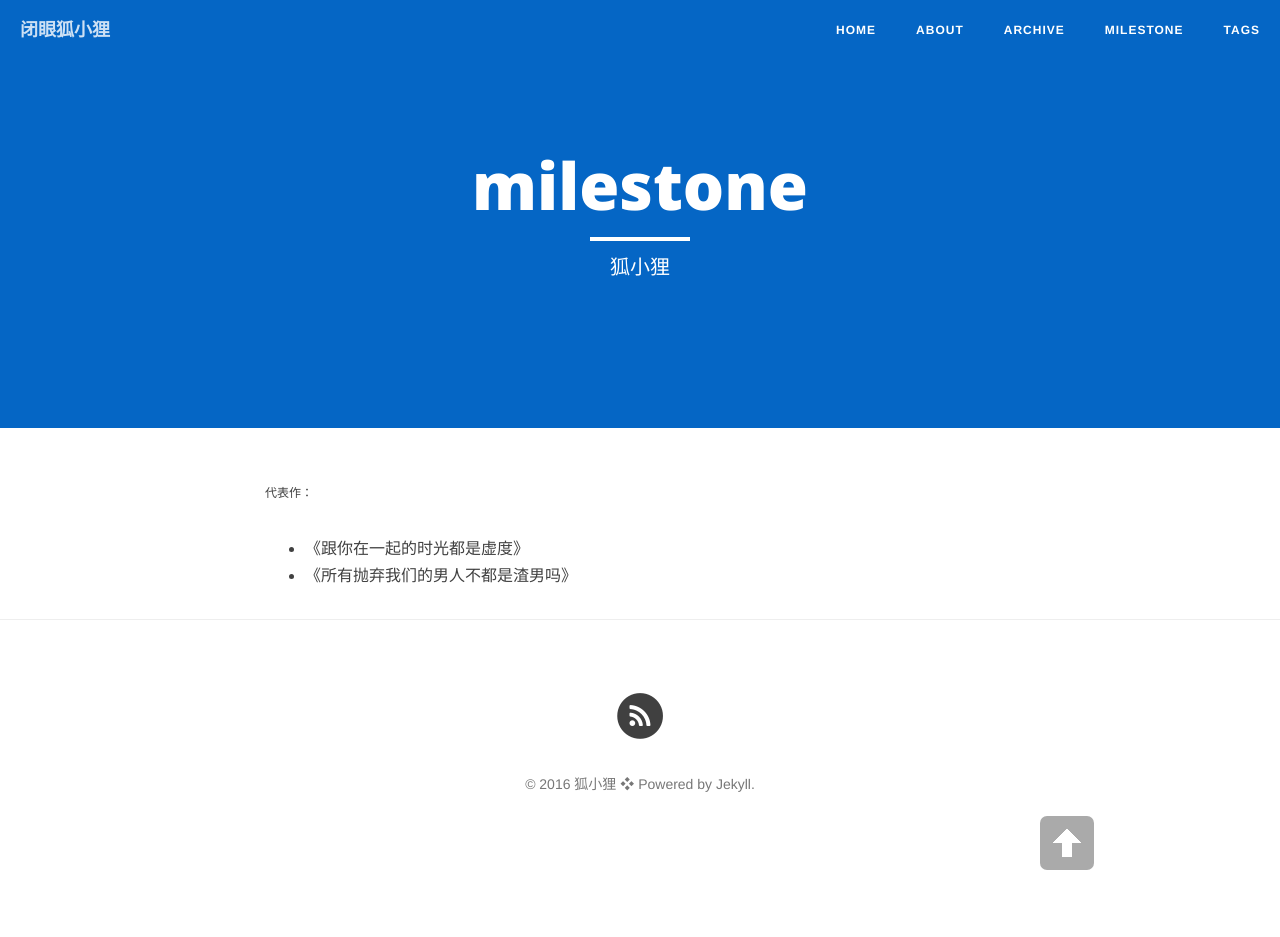
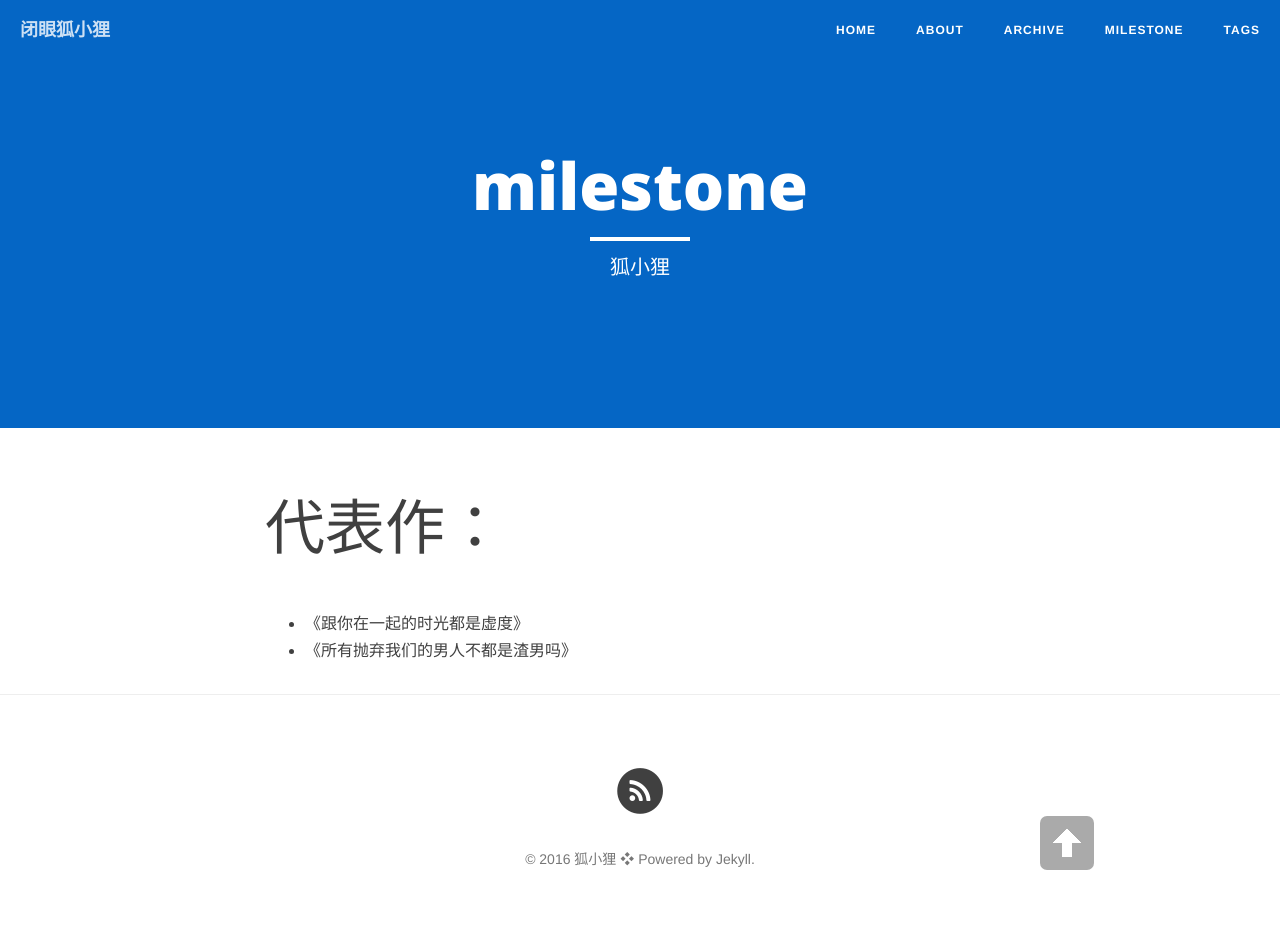
Before and after one commit to kkryoung/kkryoung.github.io, a Jekyll site: the page built from milestone.md, in a window 1280 px wide. Built offline with Jekyll 4.4.1, drawn with Linux system fonts in a browser that asks for light colours; nearby versions of some CDN libraries; before the commit the page ends 900 px from its top, so only the background shows below that.

Commit message:
Update milestone.md

```diff
--- a/milestone.md
+++ b/milestone.md
@@ -5,7 +5,7 @@
 header-img: "img/zhihu.jpg"
 ---
 
-<span style="font-size:12px;">代表作：</span>
+<span style="font-size:60px;">代表作：</span>
 
 - [《跟你在一起的时光都是虚度》](https://kkryoung.github.io/blog/2016/06/29/waste-time-with-you/)
 - [《所有抛弃我们的男人不都是渣男吗》](https://kkryoung.github.io/blog/2016/07/21/bad-man/)
```
